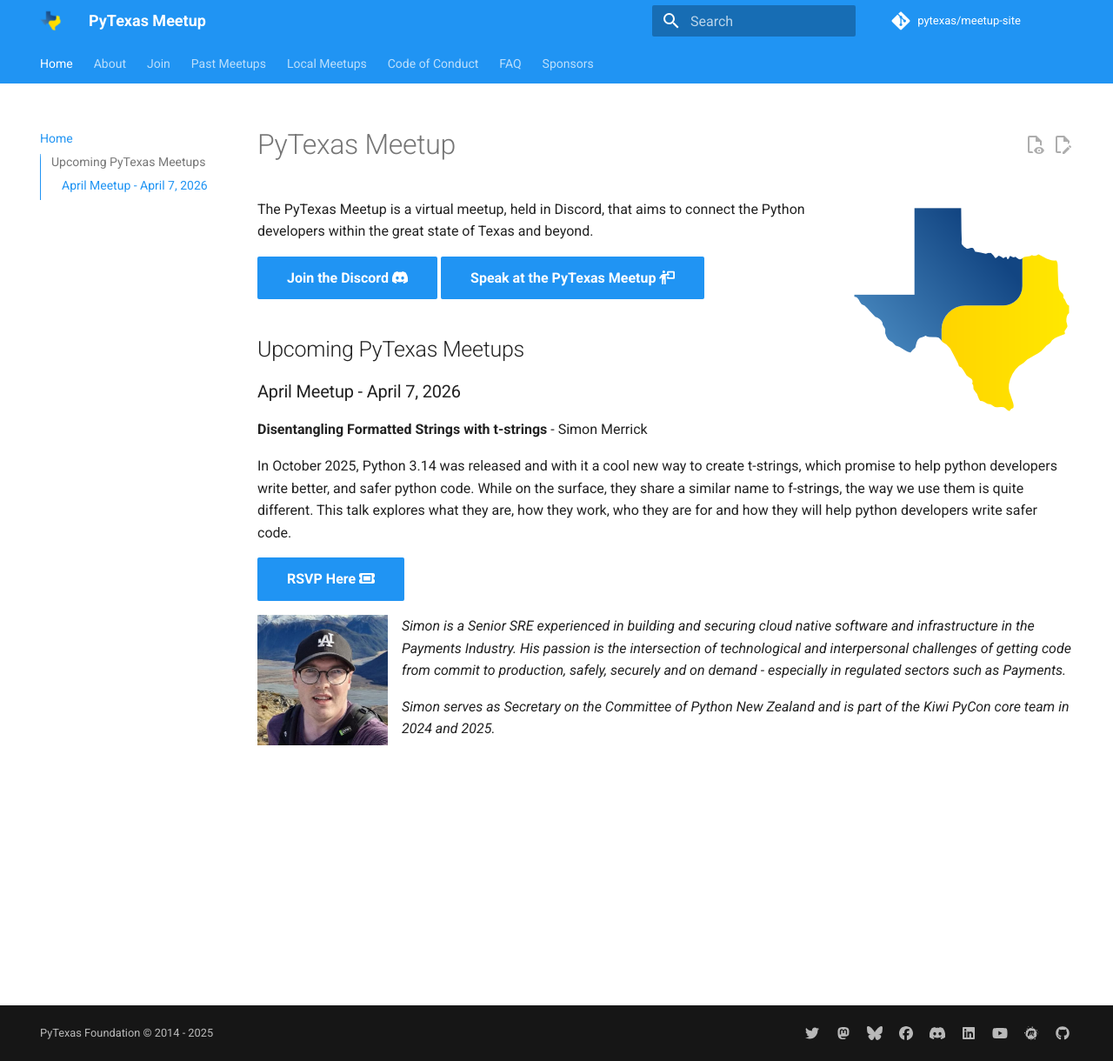
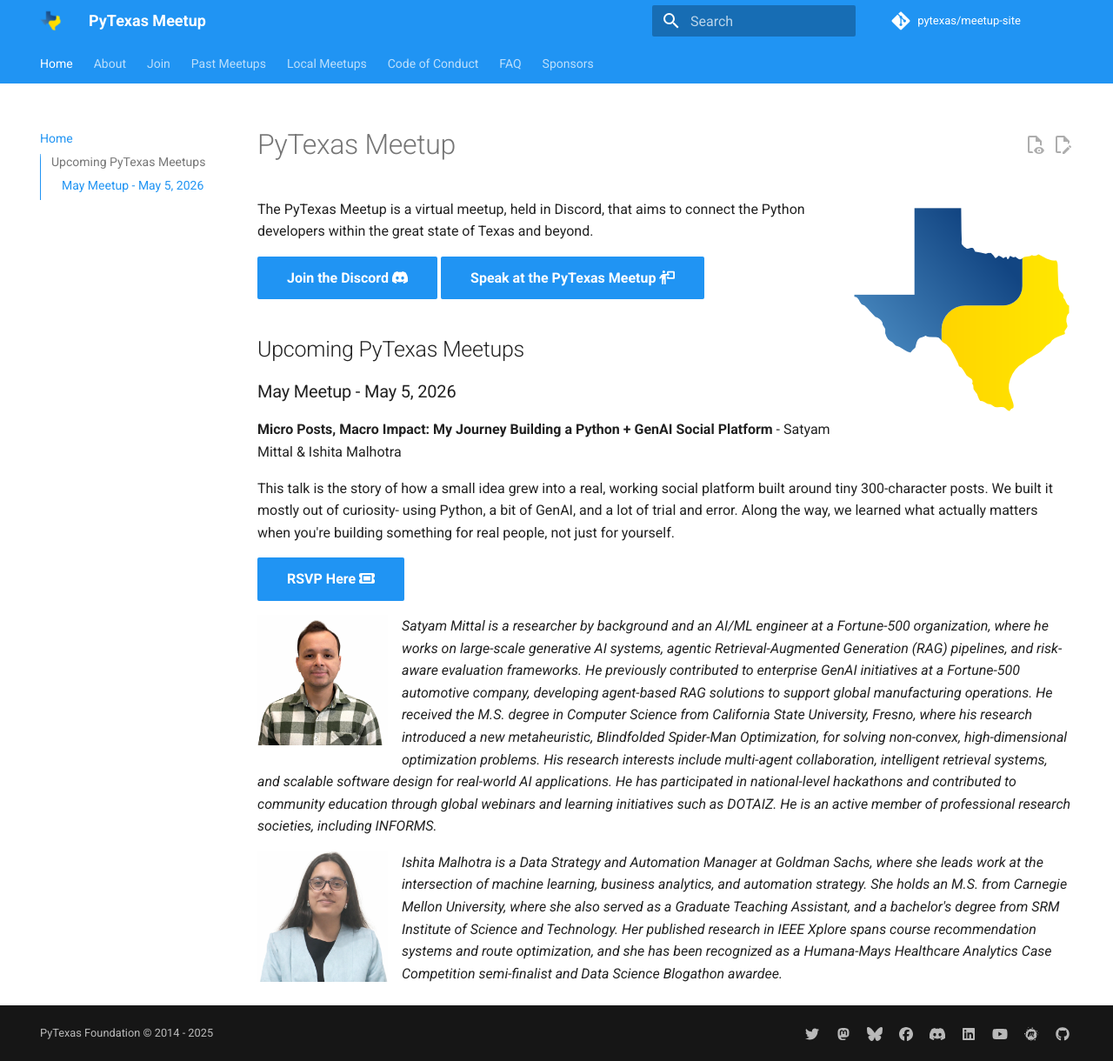
Before and after one commit to pytexas/meetup, an MkDocs documentation site: the page built from docs/index.md, in a window 1280 px wide and 1220 px high. Shown: the whole window at 87% size. Built offline with MkDocs 1.6.1 and Material for MkDocs 9.7.7, drawn with Linux system fonts in a browser that asks for light colours; comment, search, counter and statistics services are not loaded.

Commit message:
updating for May meetup
Archive April meetup (Simon Merrick - Disentangling Formatted Strings
with t-strings) and update homepage for May meetup (Satyam Mittal &
Ishita Malhotra - Micro Posts, Macro Impact: Building a Python + GenAI
Social Platform). Add both speakers to the authors file and include
their headshots.

```diff
--- a/docs/index.md
+++ b/docs/index.md
@@ -17,16 +17,18 @@
 
 ## Upcoming PyTexas Meetups
 
-### April Meetup - April 7, 2026
+### May Meetup - May 5, 2026
 
-**Disentangling Formatted Strings with t-strings** - Simon Merrick
+**Micro Posts, Macro Impact: My Journey Building a Python + GenAI Social Platform** - Satyam Mittal & Ishita Malhotra
 
-In October 2025, Python 3.14 was released and with it a cool new way to create t-strings, which promise to help python developers write better, and safer python code. While on the surface, they share a similar name to f-strings, the way we use them is quite different. This talk explores what they are, how they work, who they are for and how they will help python developers write safer code.
+This talk is the story of how a small idea grew into a real, working social platform built around tiny 300-character posts. We built it mostly out of curiosity- using Python, a bit of GenAI, and a lot of trial and error. Along the way, we learned what actually matters when you're building something for real people, not just for yourself.
 
 [RSVP Here :fontawesome-solid-ticket:](https://pytexas.org/meetup/join){ .md-button .md-button--primary }
 
-![Simon Merrick Headshot](assets/images/simonmerrick.jpg){: style="height:150px;width:150px" align=left}
+![Satyam Mittal Headshot](assets/images/satyam.png){: style="height:150px;width:150px" align=left}
 
-_Simon is a Senior SRE experienced in building and securing cloud native software and infrastructure in the Payments Industry. His passion is the intersection of technological and interpersonal challenges of getting code from commit to production, safely, securely and on demand - especially in regulated sectors such as Payments._
+_Satyam Mittal is a researcher by background and an AI/ML engineer at a Fortune-500 organization, where he works on large-scale generative AI systems, agentic Retrieval-Augmented Generation (RAG) pipelines, and risk-aware evaluation frameworks. He previously contributed to enterprise GenAI initiatives at a Fortune-500 automotive company, developing agent-based RAG solutions to support global manufacturing operations. He received the M.S. degree in Computer Science from California State University, Fresno, where his research introduced a new metaheuristic, Blindfolded Spider-Man Optimization, for solving non-convex, high-dimensional optimization problems. His research interests include multi-agent collaboration, intelligent retrieval systems, and scalable software design for real-world AI applications. He has participated in national-level hackathons and contributed to community education through global webinars and learning initiatives such as DOTAIZ. He is an active member of professional research societies, including INFORMS._
 
-_Simon serves as Secretary on the Committee of Python New Zealand and is part of the Kiwi PyCon core team in 2024 and 2025._
+![Ishita Malhotra Headshot](assets/images/ishita.png){: style="height:150px;width:150px" align=left}
+
+_Ishita Malhotra is a Data Strategy and Automation Manager at Goldman Sachs, where she leads work at the intersection of machine learning, business analytics, and automation strategy. She holds an M.S. from Carnegie Mellon University, where she also served as a Graduate Teaching Assistant, and a bachelor's degree from SRM Institute of Science and Technology. Her published research in IEEE Xplore spans course recommendation systems and route optimization, and she has been recognized as a Humana-Mays Healthcare Analytics Case Competition semi-finalist and Data Science Blogathon awardee._
```
Also changed, not shown: docs/past_meetups/.authors.yml (+8 -0 lines), docs/past_meetups/posts/2026-04-07.md (added, +23 -0 lines), docs/assets/images/ishita.png (added), docs/assets/images/satyam.png (added).
